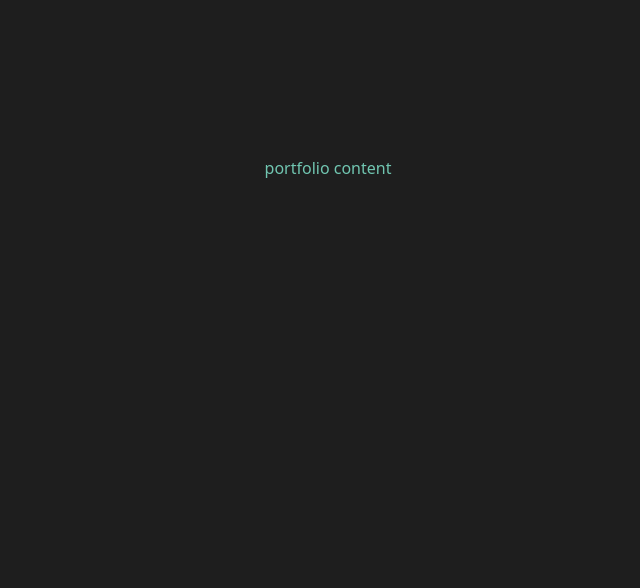
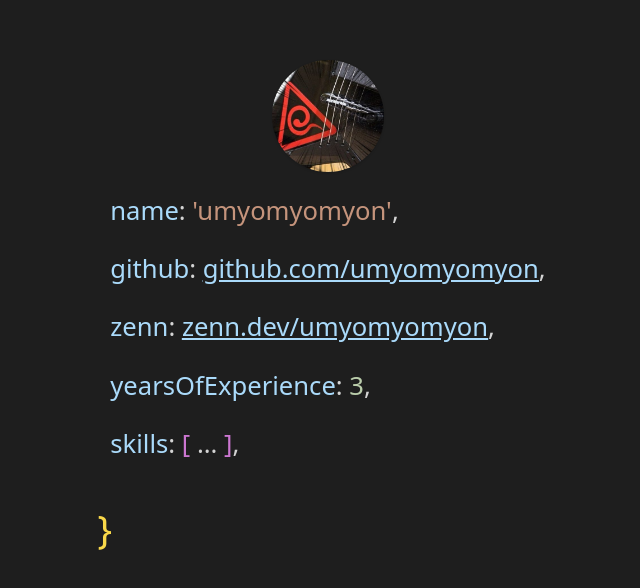
Before and after one commit to umyomyomyon/umyomyomyon-who-am-i, a Next.js app: page / in a window 1280 px wide. Shown: the part 740-1328 px from the top of the page, without its empty margins (312-952 px from the left). Built offline with nearby package versions, Linux system fonts and the light colour scheme.

Commit message:
add icon, properties, footer

```diff
--- /dev/null
+++ b/src/app/components/Content/index.tsx
@@ -0,0 +1,12 @@
+import { FC } from 'react';
+import { Fields } from '../Fields';
+import { Icon } from '../Icon';
+
+export const Content: FC = () => {
+  return (
+    <main className="flex min-h-[50vh] flex-col items-center">
+      <Icon />
+      <Fields />
+    </main>
+  );
+};
--- /dev/null
+++ b/src/app/components/Fields/KV.tsx
@@ -0,0 +1,17 @@
+import { FC } from 'react';
+import { Colon, Comma } from '../symbols';
+
+type Props = {
+  property: string;
+  value: string | JSX.Element;
+};
+
+export const KV: FC<Props> = ({ property, value }) => {
+  return (
+    <li className="my-5">
+      <span className="text-property">{property}</span>
+      <Colon /> <span className="text-string">{value}</span>
+      <Comma />
+    </li>
+  );
+};
--- /dev/null
+++ b/src/app/components/Fields/index.tsx
@@ -0,0 +1,40 @@
+import { FC } from 'react';
+import { KV } from '../Fields/KV';
+
+export const Fields: FC = () => {
+  return (
+    <ul className="list-none text-dynamic">
+      <KV property="name" value={"'umyomyomyon'"} />
+      <KV
+        property="github"
+        value={
+          <span className="text-property underline">
+            <a href="https://github.com/umyomyomyon" target="_blank" rel="noopener noreferrer">
+              github.com/umyomyomyon
+            </a>
+          </span>
+        }
+      />
+      <KV
+        property="zenn"
+        value={
+          <span className="text-property underline">
+            <a href="https://zenn.dev/umyomyomyon" target="_blank" rel="noopener noreferrer">
+              zenn.dev/umyomyomyon
+            </a>
+          </span>
+        }
+      />
+      <KV property="yearsOfExperience" value={<span className="text-number">3</span>} />
+      <KV
+        property="skills"
+        value={
+          <>
+            <span className="text-brackets">[</span> <span className="text-other">...</span>{' '}
+            <span className="text-brackets">]</span>
+          </>
+        }
+      />
+    </ul>
+  );
+};
--- /dev/null
+++ b/src/app/components/Footer/index.tsx
@@ -0,0 +1,13 @@
+import { FC } from 'react';
+import { Brace } from '../symbols';
+import styles from './text.module.css';
+
+export const Footer: FC = () => {
+  return (
+    <footer className="grid place-content-center pb-32">
+      <p className={styles.text}>
+        <Brace right />
+      </p>
+    </footer>
+  );
+};
--- /dev/null
+++ b/src/app/components/Footer/text.module.css
@@ -0,0 +1,7 @@
+.text {
+  width: 21ch;
+  font-size: clamp(2rem, 3vw, 4rem);
+  caret-color: transparent;
+  margin-top: 1rem;
+  margin-bottom: 1rem;
+}
--- a/src/app/components/Header/Header.tsx
+++ b/src/app/components/Header/Header.tsx
@@ -5,7 +5,7 @@ import { useScrollAmount } from '@/app/hooks/useScrollAmount';
 
 export const Header: FC = () => {
   return (
-    <header className="grid place-content-center h-screen sticky z-0">
+    <header className="grid place-content-center h-screen sticky">
       <HeaderContent />
     </header>
   );
--- /dev/null
+++ b/src/app/components/Icon.tsx
@@ -0,0 +1,19 @@
+import { FC } from 'react';
+import Image from 'next/image';
+import iconImage from '../../../public/icon.jpg';
+
+export const Icon: FC = () => {
+  return (
+    <div className="grid place-content-center place-items-center">
+      <div className="w-6/12 sm:w-4/12 px-4">
+        <Image
+          alt="profile icon"
+          width={iconImage.width}
+          height={iconImage.height}
+          src={iconImage.src}
+          className="shadow rounded-full max-w-full h-auto align-middle border-none"
+        />
+      </div>
+    </div>
+  );
+};
--- /dev/null
+++ b/src/app/components/Skills.tsx
@@ -0,0 +1,5 @@
+import { FC } from 'react';
+
+export const Skills: FC = () => {
+  return <></>;
+};
--- /dev/null
+++ b/src/app/components/symbols/Comma.tsx
@@ -0,0 +1,5 @@
+import { FC } from 'react';
+
+export const Comma: FC = () => {
+  return <span className="text-other">,</span>;
+};
--- a/src/app/components/symbols/index.ts
+++ b/src/app/components/symbols/index.ts
@@ -1,3 +1,4 @@
 export * from './Colon';
 export * from './Equal';
 export * from './Brace';
+export * from './Comma';
--- a/src/app/page.tsx
+++ b/src/app/page.tsx
@@ -1,14 +1,15 @@
 'use client';
 
 import { Header } from './components/Header/Header';
+import { Content } from './components/Content';
+import { Footer } from './components/Footer';
 
 export default function Home() {
   return (
     <>
       <Header />
-      <main className="flex min-h-[200vh] flex-col items-center justify-between p-24 z-10">
-        <p className="text-type">portfolio content</p>
-      </main>
+      <Content />
+      <Footer />
     </>
   );
 }
--- a/tailwind.config.js
+++ b/tailwind.config.js
@@ -24,6 +24,9 @@ module.exports = {
         property: '#AADAFA',
         number: '#BACDAB',
       },
+      fontSize: {
+        dynamic: 'clamp(1.3rem, 2vw, 2rem)',
+      },
     },
   },
   plugins: [],
```
Also changed, not shown: public/icon.jpg (added).
